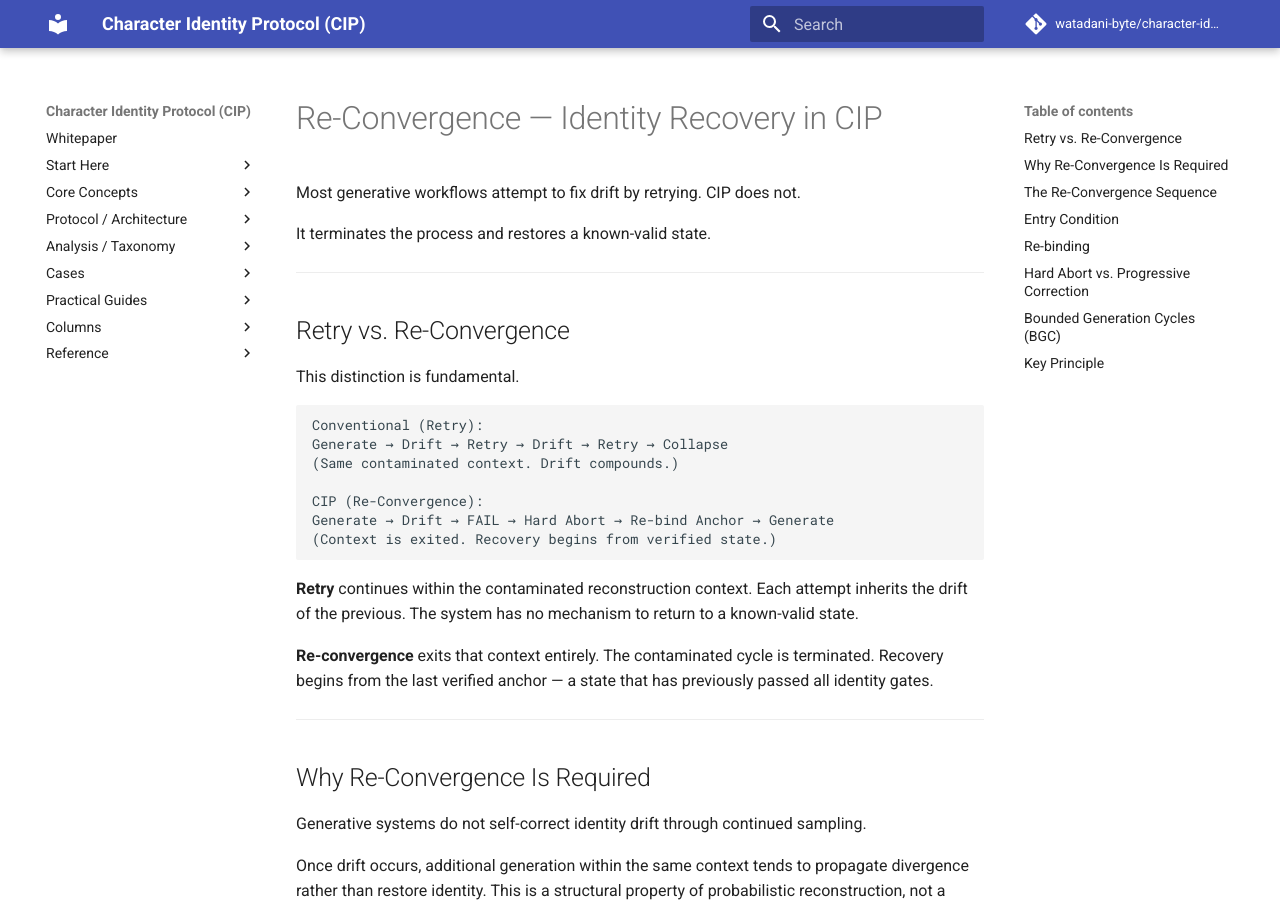
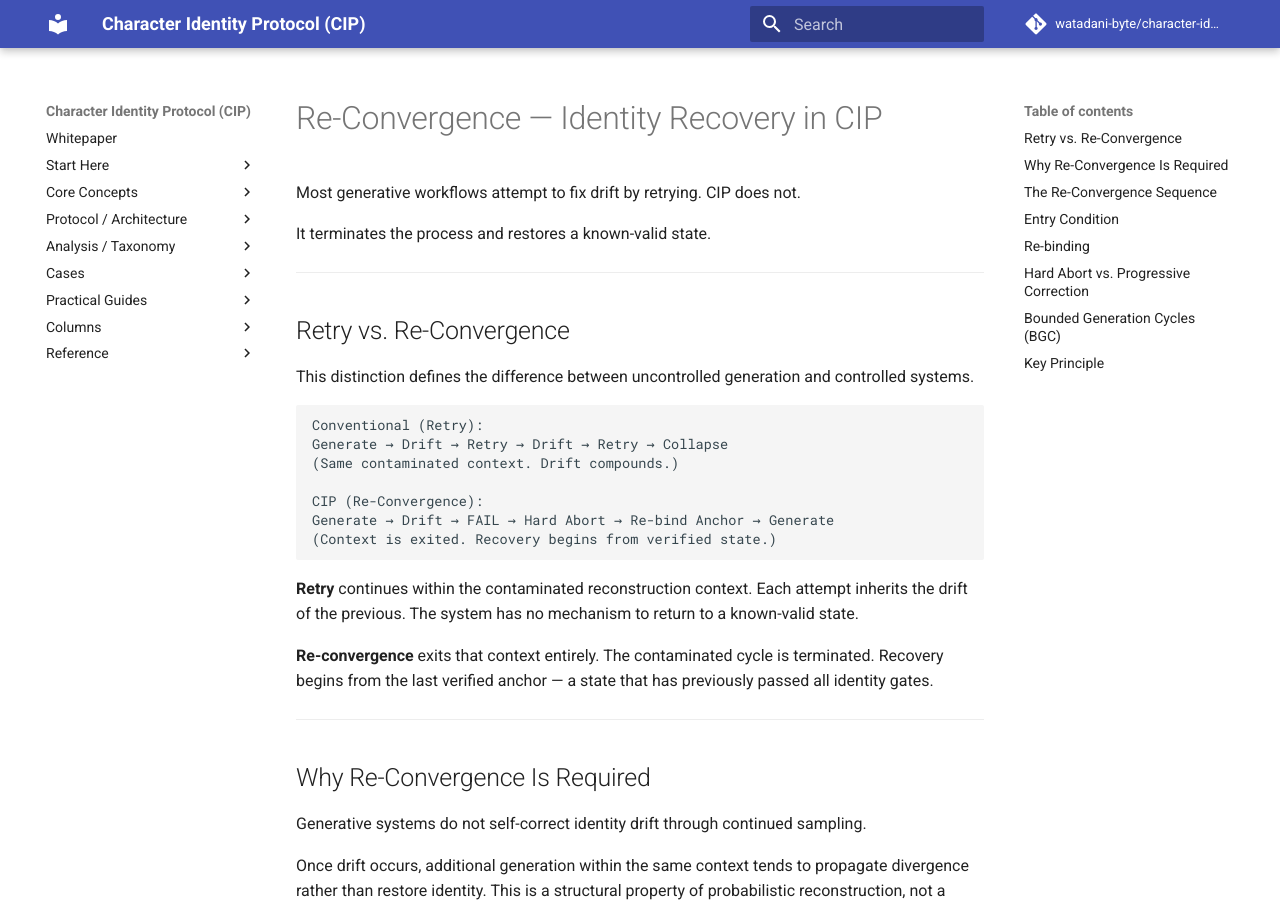
Before and after one commit to watadani-byte/character-identity-protocol, an MkDocs documentation site: the page built from docs/reconvergence.md, in a window 1280 px wide and 900 px high. Built offline with MkDocs 1.6.1 and Material for MkDocs 9.7.7, drawn with Linux system fonts in a browser that asks for light colours; comment, search, counter and statistics services are not loaded.

Commit message:
reconvergence.md を更新

````diff
--- a/docs/reconvergence.md
+++ b/docs/reconvergence.md
@@ -9,7 +9,7 @@ It terminates the process and restores a known-valid state.
 
 ## Retry vs. Re-Convergence
 
-This distinction is fundamental.
+This distinction defines the difference between uncontrolled generation and controlled systems.
 
 ```
 Conventional (Retry):
````
